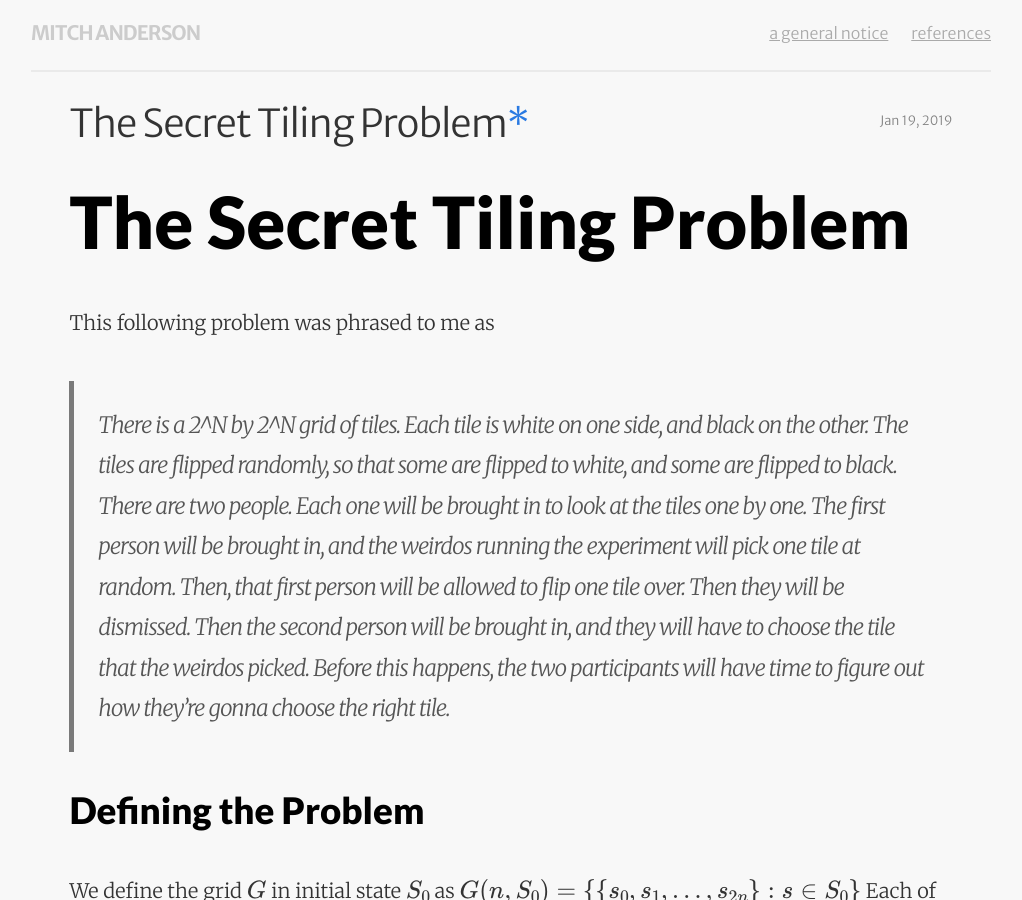
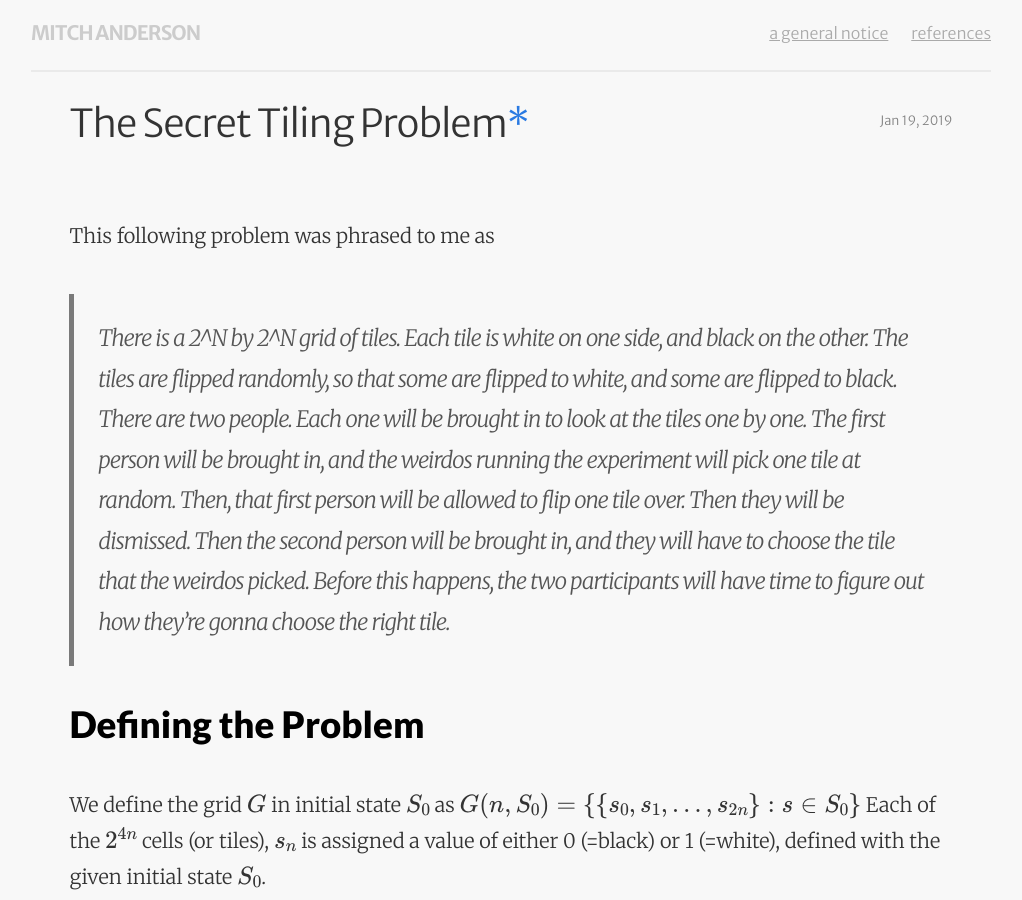
Before and after one commit to tmanderson/tmanderson.github.io, a Jekyll site: the page built from _posts/2019-01-19-the-impossible-tiling-problem.md, in a window 1280 px wide and 900 px high. Shown: the whole window, without its empty margins (129-1151 px from the left). Built offline with Jekyll 4.4.1, drawn with Linux system fonts in a browser that asks for light colours; our own code applies the rules of GitHub Pages for plain Markdown files; formulas are drawn with MathJax 3.

Commit message:
Title is already there

```diff
--- a/_posts/2019-01-19-the-impossible-tiling-problem.md
+++ b/_posts/2019-01-19-the-impossible-tiling-problem.md
@@ -10,7 +10,6 @@ tags:
 - documenting
 ---
 
-# The Secret Tiling Problem
 This following problem was phrased to me as
 
 > There is a 2^N by 2^N grid of tiles. Each tile is white on one side, and black on the other. The tiles are flipped randomly, so that some are flipped to white, and some are flipped to black.
```
